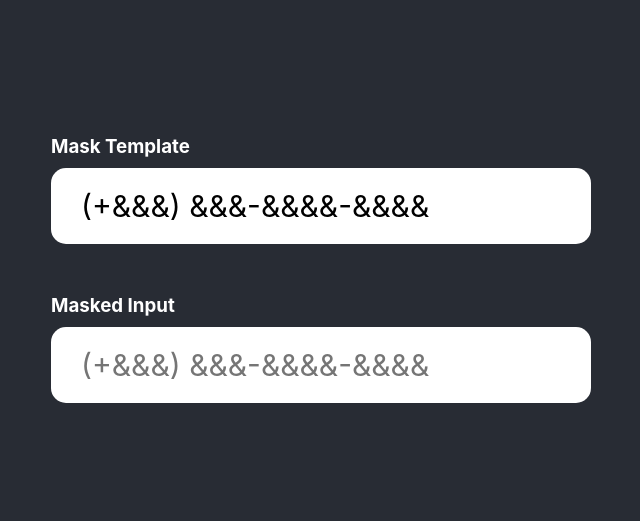
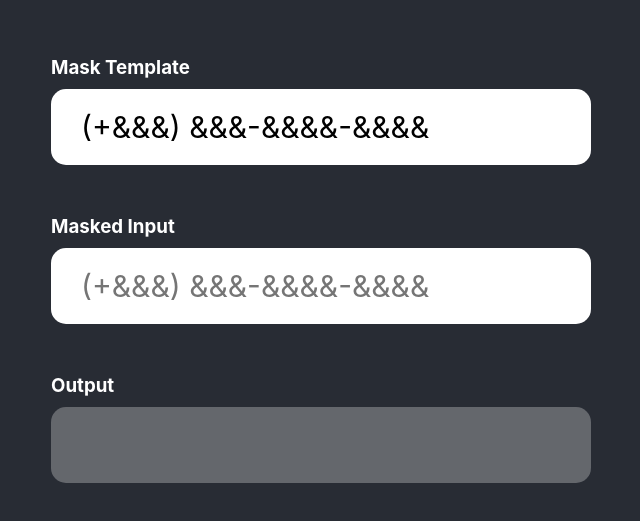
Before and after one commit to thevahidal/react-input-mask, a React (Create React App) app: page / in a window 1280 px wide. Shown: the part 131-652 px from the top of the page, without its empty margins (319-959 px from the left). Built offline with nearby package versions, Linux system fonts and the light colour scheme.

Commit message:
output added

```diff
--- a/src/App.js
+++ b/src/App.js
@@ -57,6 +57,12 @@ const App = () => {
           onChange={text => setValue(text)}
           mask={mask}
           placeholder={mask}
+          style={{marginBottom: 50}}
+        />
+        <h3 className='label'>Output</h3>
+        <input
+          value={value}
+          disabled
         />
       </div>
     </div>
```
